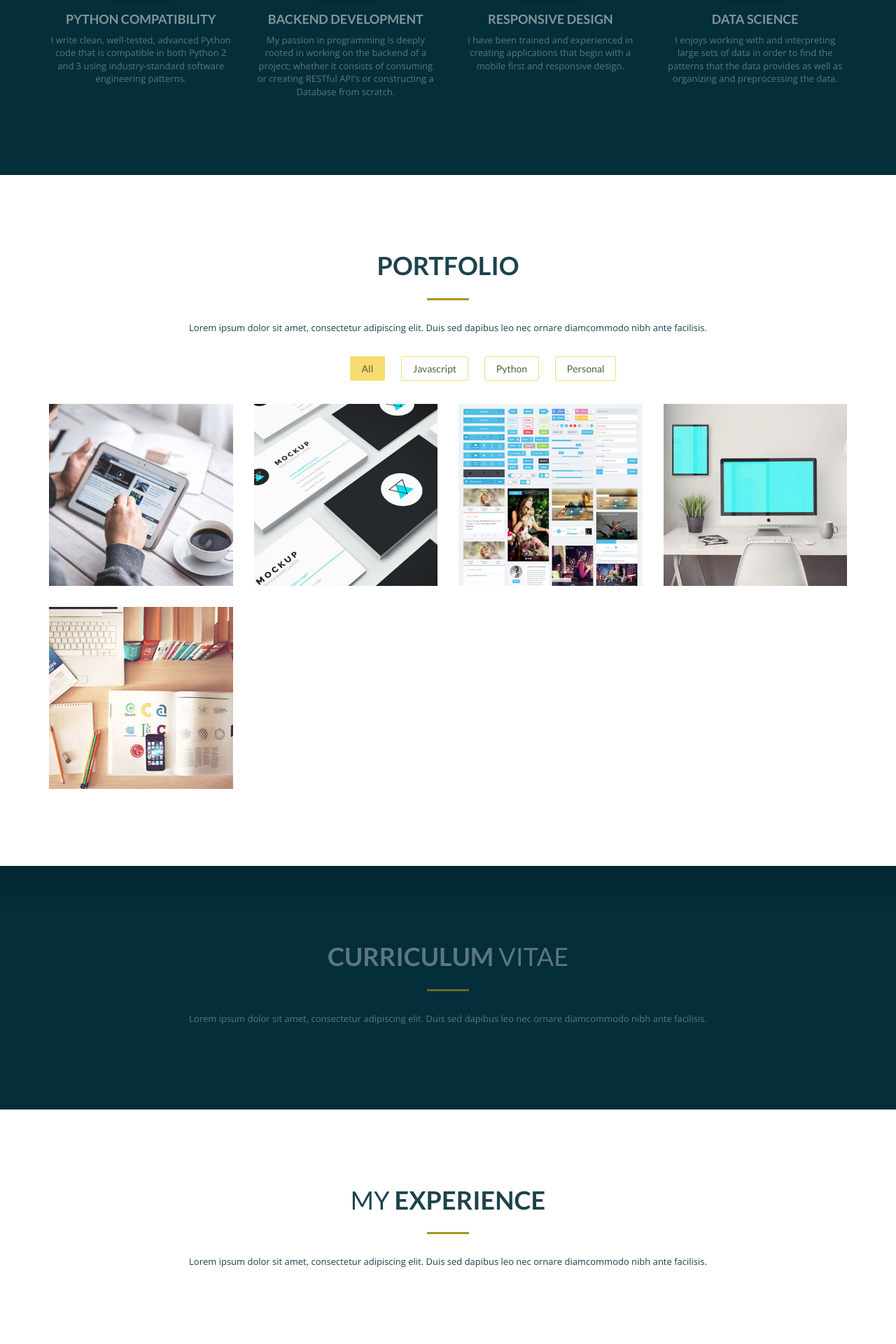
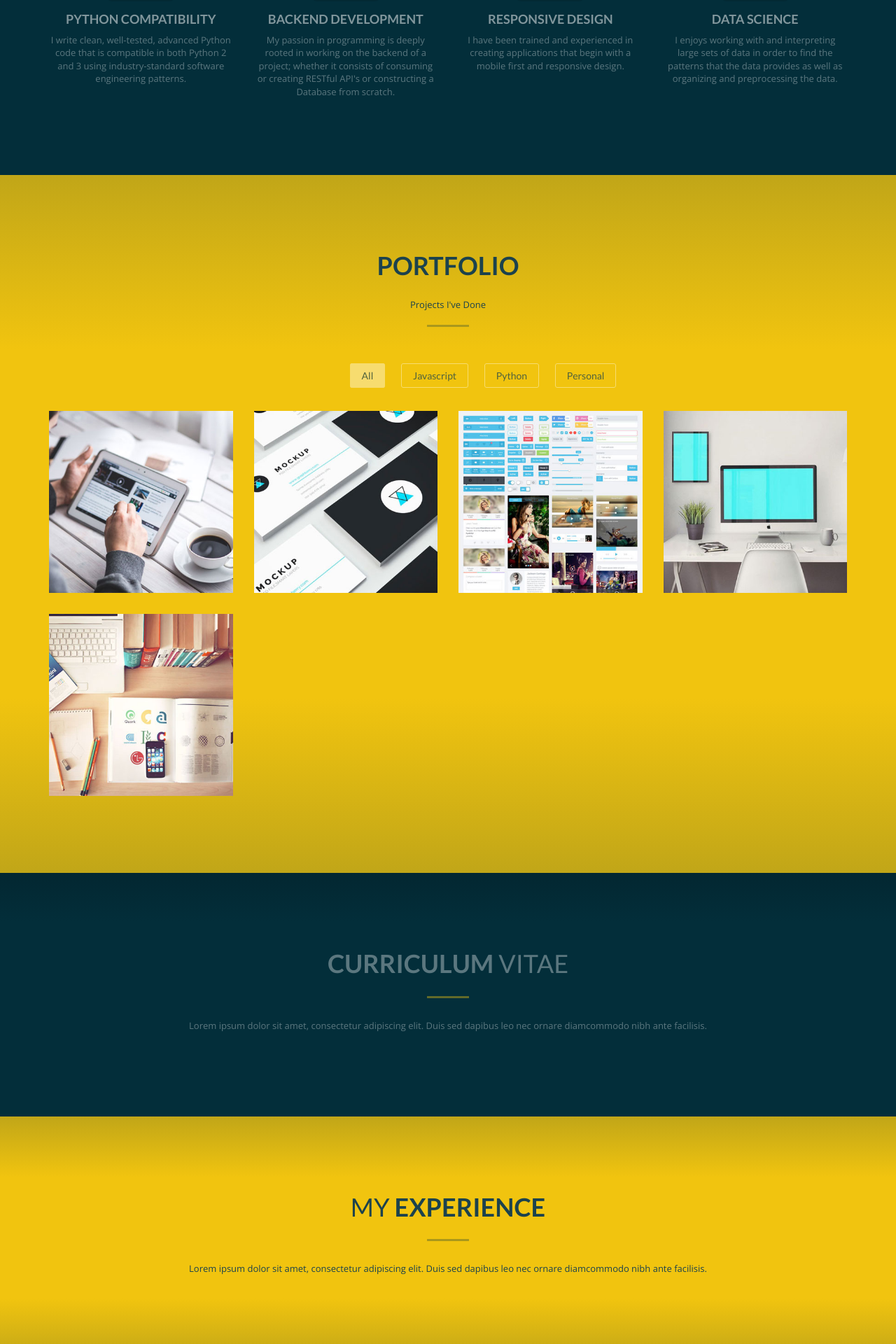
Before and after one commit to muniri92/portfolio-remastered, a Django app: page / in a window 1280 px wide. Shown: the part 1065-2985 px from the top of the page at 70% size. Run offline with Django 3.2, Linux system fonts and the light colour scheme; some libraries are stand-ins or nearby versions.

Commit message:
redid some of the color changes

```diff
--- a/portfolio/portfolio_app/static/css/style.css
+++ b/portfolio/portfolio_app/static/css/style.css
@@ -219,10 +219,10 @@ filter: progid:DXImageTransform.Microsoft.gradient( startColorstr='#032731', end
 #works-section {
 	padding: 80px 0;
 	/* Permalink - use to edit and share this gradient: http://colorzilla.com/gradient-editor/#c1a618+0,f1c40f+25,f1c40f+75,c1a618+100 */
-	/*background: rgb(193,166,24); /* Old browsers */*/
-	/*background: -moz-linear-gradient(top, rgba(193,166,24,1) 0%, rgba(241,196,15,1) 25%, rgba(241,196,15,1) 75%, rgba(193,166,24,1) 100%); /* FF3.6-15 */*/
-	/*background: -webkit-linear-gradient(top, rgba(193,166,24,1) 0%, rgba(241,196,15,1) 25%, rgba(241,196,15,1) 75%, rgba(193,166,24,1) 100%); /* Chrome10-25,Safari5.1-6 */*/
-	/*background: linear-gradient(to bottom, rgba(193,166,24,1) 0%, rgba(241,196,15,1) 25%, rgba(241,196,15,1) 75%, rgba(193,166,24,1) 100%); /* W3C, IE10+, FF16+, Chrome26+, Opera12+, Safari7+ */*/
+	background: rgb(193,166,24); /* Old browsers */
+	background: -moz-linear-gradient(top, rgba(193,166,24,1) 0%, rgba(241,196,15,1) 25%, rgba(241,196,15,1) 75%, rgba(193,166,24,1) 100%); /* FF3.6-15 */
+	background: -webkit-linear-gradient(top, rgba(193,166,24,1) 0%, rgba(241,196,15,1) 25%, rgba(241,196,15,1) 75%, rgba(193,166,24,1) 100%); /* Chrome10-25,Safari5.1-6 */
+	background: linear-gradient(to bottom, rgba(193,166,24,1) 0%, rgba(241,196,15,1) 25%, rgba(241,196,15,1) 75%, rgba(193,166,24,1) 100%); /* W3C, IE10+, FF16+, Chrome26+, Opera12+, Safari7+ */
 filter: progid:DXImageTransform.Microsoft.gradient( startColorstr='#c1a618', endColorstr='#c1a618', GradientType=0 ); /* IE6-9 */
 }
 #works-section i.fa {
@@ -344,7 +344,7 @@ ol.type li a:hover {
 	background-clip: border-box;
 	-webkit-box-shadow: none;
 	box-shadow: none;
-	background: #f1c40f;
+	/*background: #f1c40f;*/
 }
 .portfolio-modal .modal-content h2 {
 	margin-bottom: 15px;
@@ -435,10 +435,10 @@ filter: progid:DXImageTransform.Microsoft.gradient( startColorstr='#032731', end
 #team-section {
 	padding: 80px 0;
 	/* Permalink - use to edit and share this gradient: http://colorzilla.com/gradient-editor/#c1a618+0,f1c40f+25,f1c40f+75,c1a618+100 */
-	/*background: rgb(193,166,24); /* Old browsers */*/
-	/*background: -moz-linear-gradient(top, rgba(193,166,24,1) 0%, rgba(241,196,15,1) 25%, rgba(241,196,15,1) 75%, rgba(193,166,24,1) 100%); /* FF3.6-15 */*/
-	/*background: -webkit-linear-gradient(top, rgba(193,166,24,1) 0%, rgba(241,196,15,1) 25%, rgba(241,196,15,1) 75%, rgba(193,166,24,1) 100%); /* Chrome10-25,Safari5.1-6 */*/
-	/*background: linear-gradient(to bottom, rgba(193,166,24,1) 0%, rgba(241,196,15,1) 25%, rgba(241,196,15,1) 75%, rgba(193,166,24,1) 100%); /* W3C, IE10+, FF16+, Chrome26+, Opera12+, Safari7+ */*/
+	background: rgb(193,166,24); /* Old browsers */
+	background: -moz-linear-gradient(top, rgba(193,166,24,1) 0%, rgba(241,196,15,1) 25%, rgba(241,196,15,1) 75%, rgba(193,166,24,1) 100%); /* FF3.6-15 */
+	background: -webkit-linear-gradient(top, rgba(193,166,24,1) 0%, rgba(241,196,15,1) 25%, rgba(241,196,15,1) 75%, rgba(193,166,24,1) 100%); /* Chrome10-25,Safari5.1-6 */
+	background: linear-gradient(to bottom, rgba(193,166,24,1) 0%, rgba(241,196,15,1) 25%, rgba(241,196,15,1) 75%, rgba(193,166,24,1) 100%); /* W3C, IE10+, FF16+, Chrome26+, Opera12+, Safari7+ */
 filter: progid:DXImageTransform.Microsoft.gradient( startColorstr='#c1a618', endColorstr='#c1a618', GradientType=0 ); /* IE6-9 */
 }
 #team-section hr {
@@ -499,8 +499,8 @@ img.img-circle.team-img {
 	background: url(../img/hq_2.jpeg);
 	background-size: cover;
 	background-attachment: fixed;
-	/*color: #5b777f;*/
-	color: black;
+	color: #5b777f;
+	/*color: black;*/
 }
 #testimonial {
 	padding: 30px 0;
--- a/portfolio/portfolio_app/templates/portfolio_app/index.html
+++ b/portfolio/portfolio_app/templates/portfolio_app/index.html
@@ -124,9 +124,9 @@
       <div class="container"> <!-- Container -->
         <div class="section-title wow fadeInDown">
           <h2><strong>PORTFOLIO</strong></h2>
+          <p>Projects I've Done</p>
           <hr>
           <div class="clearfix"></div>
-          <p>Lorem ipsum dolor sit amet, consectetur adipiscing elit. Duis sed dapibus leo nec ornare diamcommodo nibh ante facilisis.</p>
         </div>
         <div class="categories">
           <ul class="cat">
@@ -244,7 +244,7 @@
           <div class="clearfix"></div>
           <p>Lorem ipsum dolor sit amet, consectetur adipiscing elit. Duis sed dapibus leo nec ornare diamcommodo nibh ante facilisis.</p>
         </div>
-        <div class="row">
+        <!-- <div class="row"> -->
  <!--          <div class="col-md-6 wow fadeInLeft"> <img src="{% static 'img/about.png' %}" class="img-responsive"> </div>
           <div class="col-md-6 wow fadeInRight">
               <h4>Who We Are</h4>
@@ -273,7 +273,7 @@
                 </div>
               </div>
           </div> -->
-        </div>
+        <!-- </div> -->
       </div>
     </div>
     <!-- Team Section -->
@@ -285,7 +285,7 @@
           <div class="clearfix"></div>
           <p>Lorem ipsum dolor sit amet, consectetur adipiscing elit. Duis sed dapibus leo nec ornare diamcommodo nibh ante facilisis.</p>
         </div>
-        <div id="row">
+        <!-- <div id="row"> -->
           <!-- <div class="col-md-3 col-sm-6 team wow fadeInUp" data-wow-delay="200ms">
             <div class="thumbnail"> <img src="{% static 'img/team/01.jpg' %}" alt="..." class="img-circle team-img">
               <div class="caption">
@@ -338,7 +338,7 @@
               </div>
             </div>
           </div> -->
-        </div>
+        <!-- </div> -->
       </div>
     </div>
     <!-- Testimonials Section -->
@@ -449,14 +449,17 @@
             <div class="col-lg-8 col-lg-offset-2">
               <div class="modal-body">
                 <!-- Project Details Go Here -->
-                <h2>Project Title</h2>
-                <p class="item-intro">Lorem ipsum dolor sit amet consectetur.</p>
-                <img class="img-responsive img-centered" src="{% static 'img/portfolio/01-preview.jpg' %}" alt="">
-                <p>Lorem ipsum dolor sit amet, sea essent iisque iudicabit te, pro no justo delicata inimicus, et oblique docendi laboramus eum. Ei minim fabulas pertinacia pro, graeco urbanitas reformidans quo id. Error congue tacimates ei vis, facer facete ius cu, audiam prodesset pri ut. Id semper fuisset vel, has dolorum menandri eu.</p>
+                <h2>SuccessApp</h2>
+                <!-- <p class="item-intro">Lorem ipsum dolor sit amet consectetur.</p> -->
+                <p>
+                  A single page web application that utilizes the IndeedJobsAPI and the EventbriteAPI to populate job applications and related corresponding local events that are aligned with the job search. Utilized HandlebarJS for dynamic HTML templating, PagesJS for client-side routing, and Heroku for deployment.
+                </p>
                 <ul class="list-inline">
-                  <li><strong>Client</strong>: John Doe</li>
-                  <li><strong>Category</strong>: Web Design</li>
+                  <li><strong>Link</strong>: <a href="http://successapp.herokuapp.com">SuccessApp</a></li>
                 </ul>
+                <img class="img-responsive img-centered" src="{% static 'img/portfolio/equiplogo.png' %}" alt="">
+                <!-- <p>Lorem ipsum dolor sit amet, sea essent iisque iudicabit te, pro no justo delicata inimicus, et oblique docendi laboramus eum. Ei minim fabulas pertinacia pro, graeco urbanitas reformidans quo id. Error congue tacimates ei vis, facer facete ius cu, audiam prodesset pri ut. Id semper fuisset vel, has dolorum menandri eu.</p> -->
+                  <!-- <li><strong>Category</strong>: Web Design</li> -->
                 <button type="button" class="btn btn-primary" data-dismiss="modal"><i class="fa fa-times"></i> Close Project</button>
               </div>
             </div>
```
Also changed, not shown: portfolio/portfolio_app/static/img/portfolio/equiplogo.png (added).
